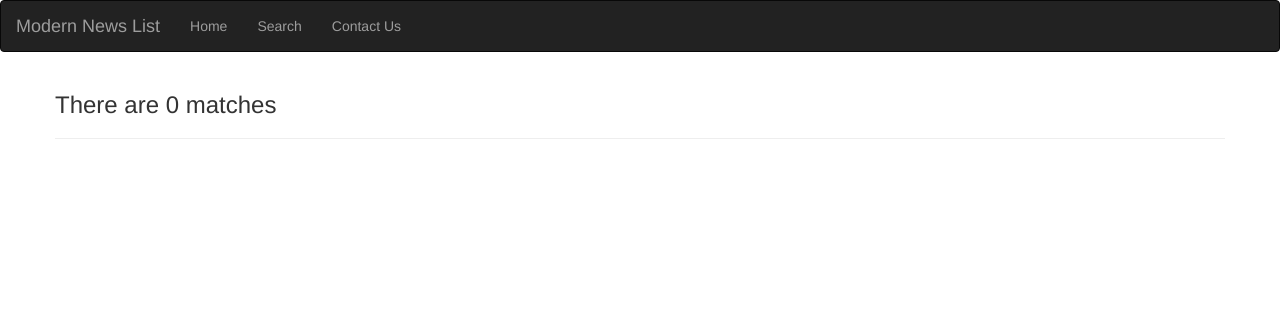
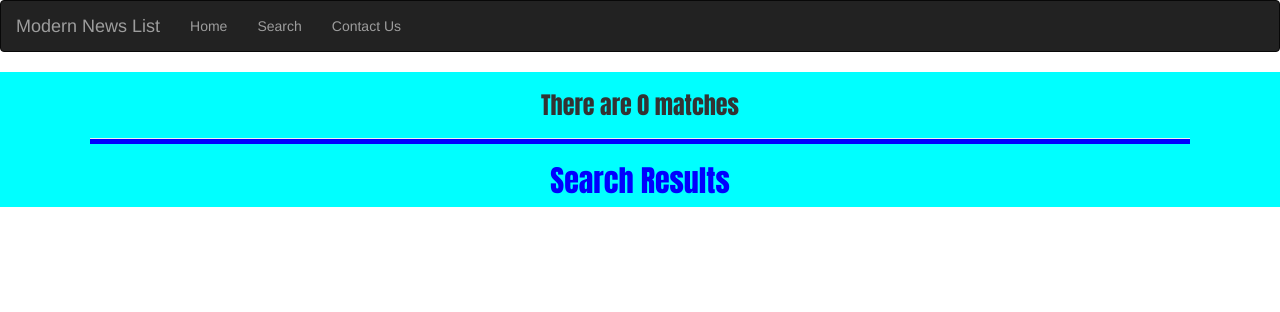
Before and after one commit to maureen-muriithi/Modern-News-App, a Flask app: template app/templates/search.html in a window 1280 px wide. Shown: the top 312 px of the page. Run offline with Flask 2, Linux system fonts and the light colour scheme; the template is opened without the code that fills it, so the values that code supplies are empty; some libraries are stand-ins or nearby versions.

Commit message:
Correct router path

```diff
--- a/app/main/views.py
+++ b/app/main/views.py
@@ -18,7 +18,7 @@ def index():
     search_article = request.args.get('article_query')
 
     if search_article:
-        return redirect(url_for('.index')('search',news_title=search_article))
+        return redirect(url_for('main.search',news_title=search_article))
     else:
         return render_template('index.html', title = title, heading = heading, us = us_news, de = de_news, za = za_news)
 
--- a/app/templates/search.html
+++ b/app/templates/search.html
@@ -2,10 +2,11 @@
 {% import 'macros.html' as macro %}
 
 {% block content %}
-    <div class="container">
+    <div class="container-fluid" style="background-color: aqua; font-size: 40px; font-family: Impact, Haettenschweiler, 'Arial Narrow Bold', sans-serif; ">
         <div class="row">
-            <h3> There are {{ news| count}}  matches </h3>
-            <hr>
+            <h3 class="text-center"> There are {{ news| count}}  matches </h3>
+            <hr style="background-color: blue; height: 5px; width: 1100px;">
+            <h3 class="text-center" style="color: blue; font-size: 30px; font-family: Impact, Haettenschweiler, 'Arial Narrow Bold', sans-serif;">Search Results</h3>
             <ul>
                 {{ macro.displayNewsList(news)}}
             </ul>
```
